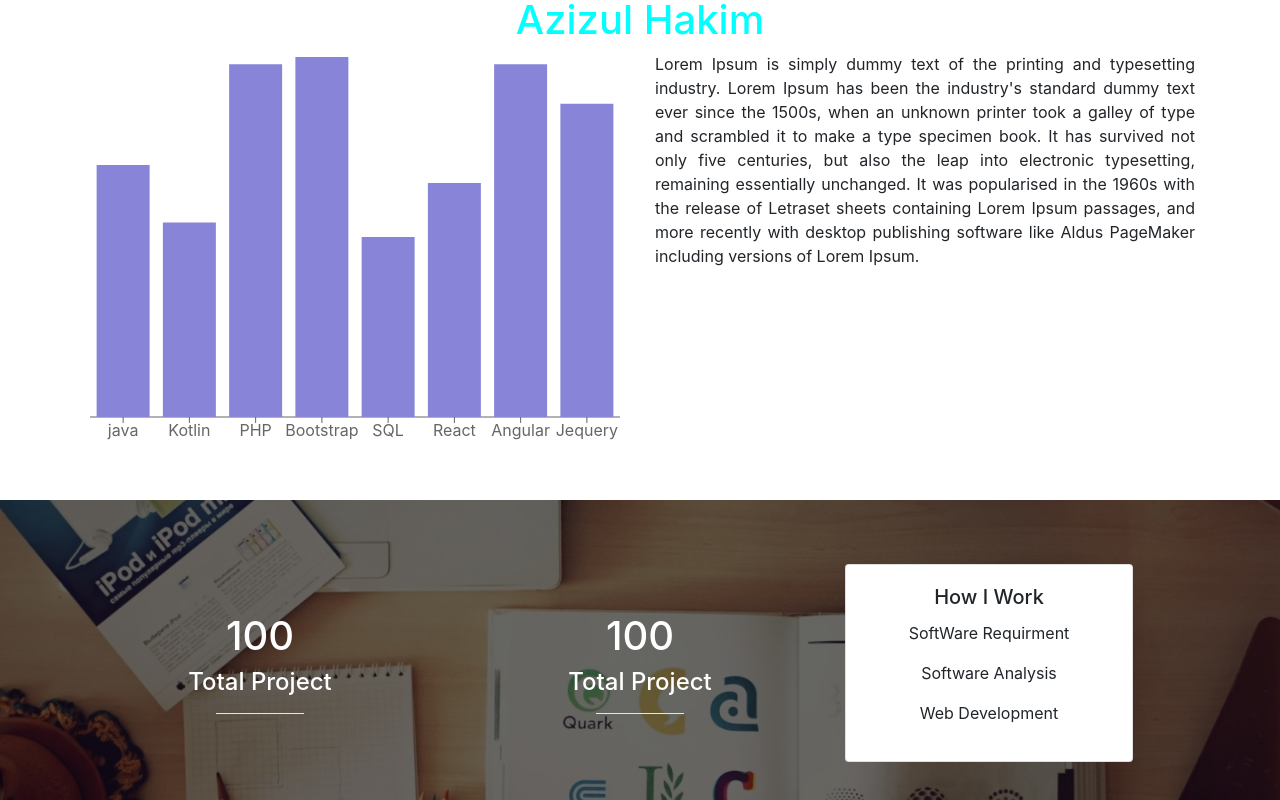
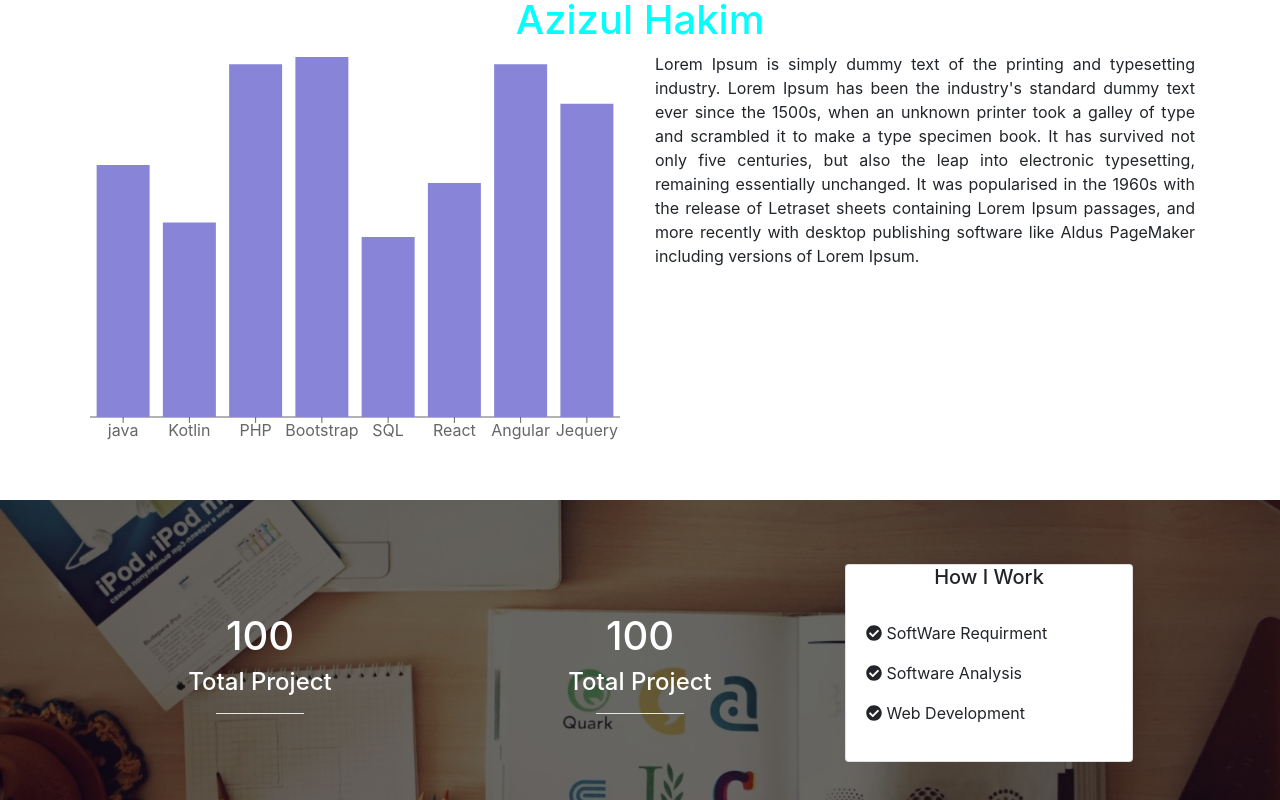
Before and after one commit to Hkm172Cse/react_application, a React (Create React App) app: page / in a window 1280 px wide. Shown: the part 901-1701 px from the top of the page. Built offline with nearby package versions, Linux system fonts and the light colour scheme.

Commit message:
countup setting successfully

```diff
--- a/package.json
+++ b/package.json
@@ -3,11 +3,16 @@
   "version": "0.1.0",
   "private": true,
   "dependencies": {
+    "@fortawesome/fontawesome-svg-core": "^1.2.36",
+    "@fortawesome/free-solid-svg-icons": "^5.15.4",
+    "@fortawesome/react-fontawesome": "^0.1.17",
     "bootstrap": "^4.3.1",
     "react": "^16.10.2",
     "react-bootstrap": "^1.0.0-beta.14",
+    "react-countup": "^6.1.1",
     "react-dom": "^16.10.2",
     "react-scripts": "3.2.0",
+    "react-visibility-sensor": "^5.1.1",
     "recharts": "^2.1.8"
   },
   "scripts": {
--- a/src/asset/css/custom.css
+++ b/src/asset/css/custom.css
@@ -86,6 +86,10 @@
 .sumarryCard{
     margin-top:4rem;
 }
+.summaryLastCard{
+    text-align: left;
+
+}
 /*
 .topBannerOverlay{
     position: absolute;
--- a/src/components/Summary/Summary.js
+++ b/src/components/Summary/Summary.js
@@ -1,5 +1,10 @@
 import React, {Component, Fragment} from 'react';
 import {Card,Container,Row,Col,Button} from 'react-bootstrap';
+import { FontAwesomeIcon } from '@fortawesome/react-fontawesome';
+import {faCheckCircle} from '@fortawesome/free-solid-svg-icons';
+import CountUp from 'react-countup';
+import VisibilitySensor from 'react-visibility-sensor';
+
 class Summary extends Component{
 
 
@@ -13,12 +18,30 @@ class Summary extends Component{
                              <Col lg={8} className="countNum">
                                  <Row>
                                  <Col md={6} sm={12} className="text-center">
-                                    <h1 className="text-white">100</h1>
+                                    <h1 className="text-white">
+                                    <CountUp start={0} end={100}>
+                                        {({ countUpRef, start }) => (
+                                            <VisibilitySensor onChange={start} delayeCall>
+                                                <span ref={countUpRef} />
+                                            </VisibilitySensor>
+                                        )}
+                                    </CountUp>
+
+                                    </h1>
                                     <h4 className="text-white">Total Project</h4>
                                     <hr className="bg-white w-25" />
                                 </Col>
                                 <Col md={6} sm={12} className="text-center">
-                                <h1 className="text-white">100</h1>
+                                <h1 className="text-white">
+                                    <CountUp start={0} end={100}>
+                                        {({ countUpRef, start }) => (
+                                            <VisibilitySensor onChange={start} delayeCall>
+                                                <span ref={countUpRef} />
+                                            </VisibilitySensor>
+                                        )}
+                                    </CountUp>
+
+                                    </h1>
                                     <h4 className="text-white">Total Project</h4>
                                     <hr className="bg-white w-25" />
                                 </Col>
@@ -26,14 +49,15 @@ class Summary extends Component{
 
                              </Col>
 
-                             <Col lg={4} className="sumarryCard text-center">
+                             <Col lg={4} md={12} sm={12} className="sumarryCard text-center">
                                 <Card style={{ width: '18rem' }}>
+                                <Card.Title>How I Work</Card.Title>
 
-                                    <Card.Body>
-                                    <Card.Title>How I Work</Card.Title>
-                                        <p>SoftWare Requirment</p>
-                                        <p>Software Analysis</p>
-                                        <p>Web Development</p>
+                                    <Card.Body className="summaryLastCard">
+
+                                        <p><FontAwesomeIcon icon={faCheckCircle} /> SoftWare Requirment</p>
+                                        <p><FontAwesomeIcon icon={faCheckCircle} /> Software Analysis</p>
+                                        <p><FontAwesomeIcon icon={faCheckCircle} /> Web Development</p>
                                     </Card.Body>
                                 </Card>
                              </Col>
```
Also changed, not shown: 1 other file (tests, documents, lock files or other folders).
